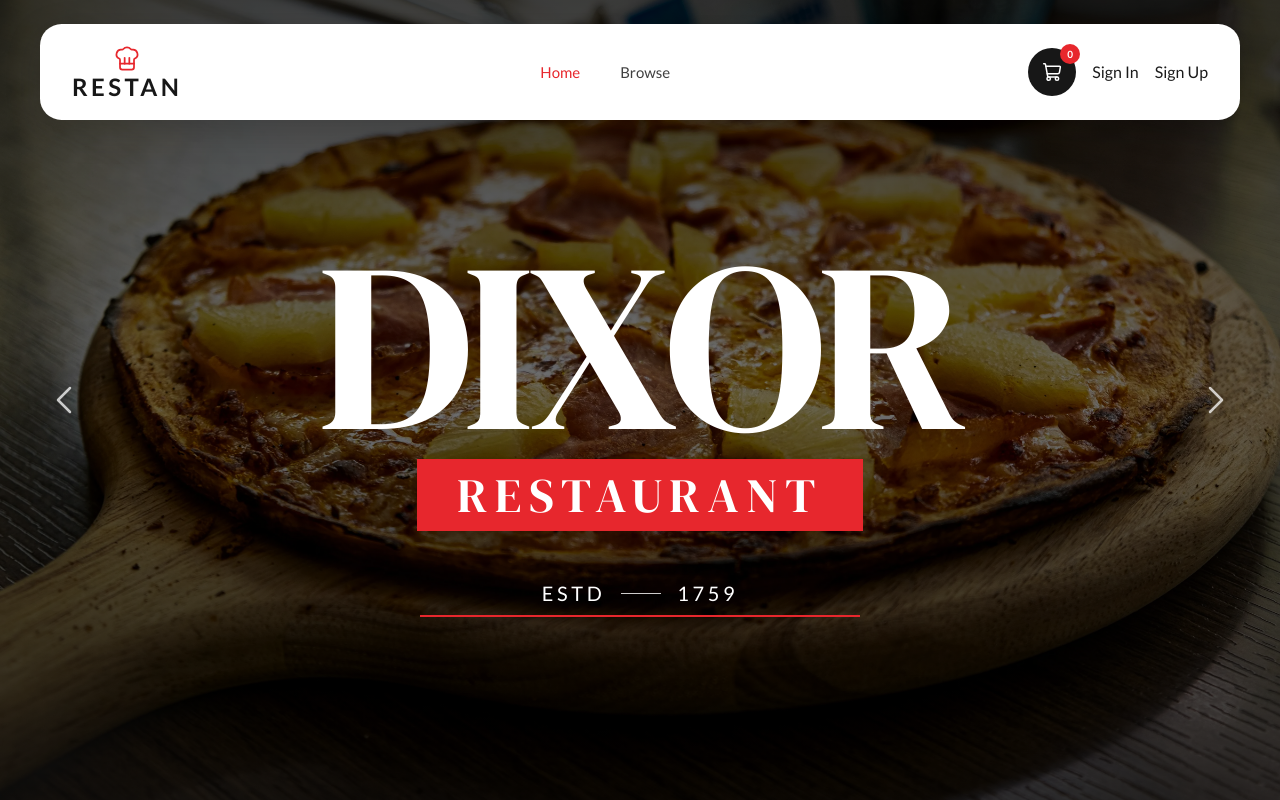
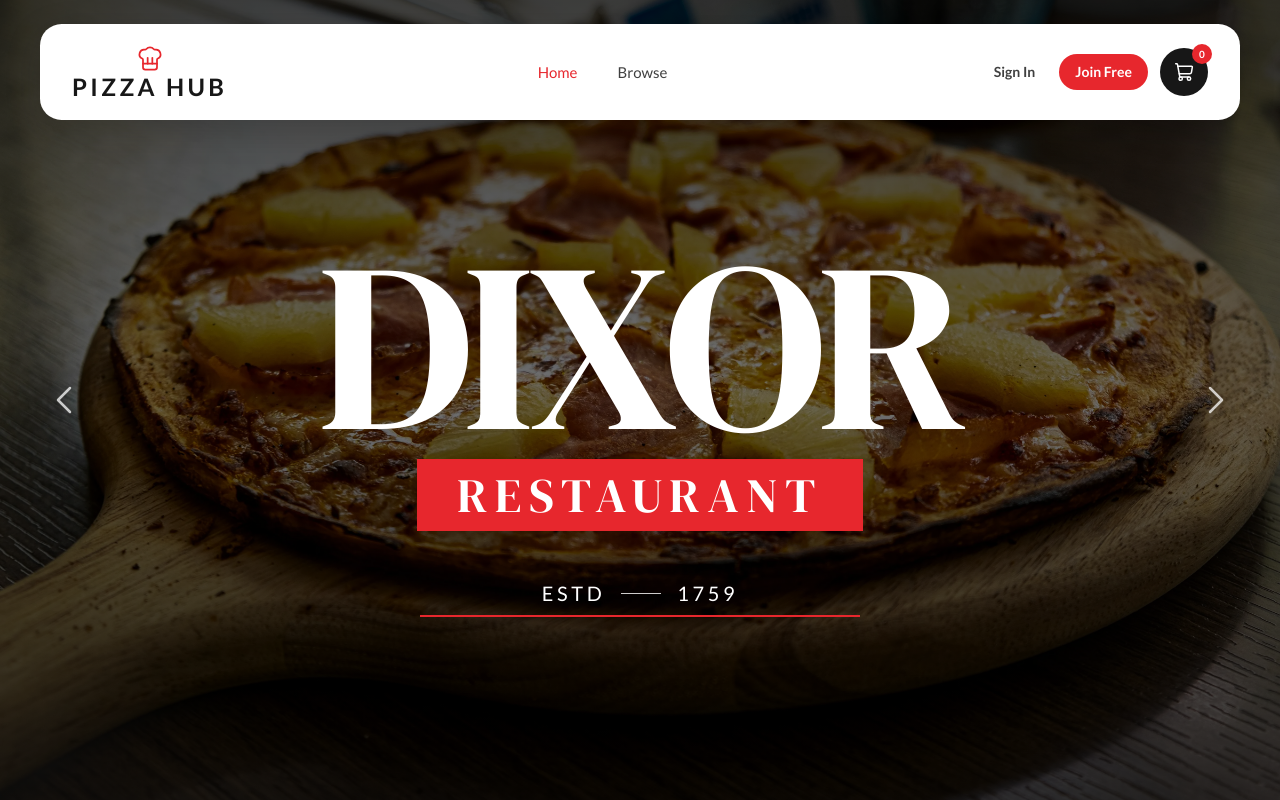
Before and after one commit to nasifmustufakhan7220/restaurant-client, a Next.js app: page / in a window 1280 px wide. Built offline with nearby package versions, Linux system fonts and the light colour scheme.

Commit message:
navbar designed completed, but need to add functionality

```diff
--- a/src/app/(auth)/sign-in/page.tsx
+++ b/src/app/(auth)/sign-in/page.tsx
@@ -0,0 +1,20 @@
+import Link from "next/link";
+
+export default function SignInPage() {
+  return (
+    <main className="flex min-h-screen flex-col items-center justify-center bg-background px-6 text-center">
+      <h1 className="font-serif text-4xl text-foreground sm:text-5xl">
+        Sign In
+      </h1>
+      <p className="mt-3 max-w-md text-sm text-text-secondary sm:text-base">
+        The sign-in form will be added here.
+      </p>
+      <Link
+        href="/"
+        className="mt-8 rounded-full bg-primary px-6 py-3 text-sm font-semibold text-white transition-colors hover:bg-primary/90"
+      >
+        Back to Home
+      </Link>
+    </main>
+  );
+}
--- a/src/app/(auth)/sign-up/page.tsx
+++ b/src/app/(auth)/sign-up/page.tsx
@@ -0,0 +1,20 @@
+import Link from "next/link";
+
+export default function SignUpPage() {
+  return (
+    <main className="flex min-h-screen flex-col items-center justify-center bg-background px-6 text-center">
+      <h1 className="font-serif text-4xl text-foreground sm:text-5xl">
+        Sign Up
+      </h1>
+      <p className="mt-3 max-w-md text-sm text-text-secondary sm:text-base">
+        The sign-up form will be added here.
+      </p>
+      <Link
+        href="/"
+        className="mt-8 rounded-full bg-primary px-6 py-3 text-sm font-semibold text-white transition-colors hover:bg-primary/90"
+      >
+        Back to Home
+      </Link>
+    </main>
+  );
+}
--- a/src/components/Navbar/Navbar.tsx
+++ b/src/components/Navbar/Navbar.tsx
@@ -37,7 +37,7 @@ export default function Navbar() {
               aria-hidden="true"
             />
             <span className="mt-0.5 text-lg font-bold uppercase leading-none tracking-[0.14em] sm:text-2xl">
-              Restan
+              Pizza Hub
             </span>
           </Link>
 
@@ -47,17 +47,34 @@ export default function Navbar() {
               <li key={link.name}>
                 <Link
                   href={link.src}
-                  className={`${pathname === link.src ? "text-primary" : "text-neutral-700"} flex items-center gap-1.5 text-[15px] text-neutral-700 transition-colors hover:text-primary`}
+                  className={`flex items-center gap-1.5 text-[15px] transition-colors hover:text-primary ${
+                    pathname === link.src ? "text-primary" : "text-neutral-700"
+                  }`}
                 >
                   {link.name}
-
                 </Link>
               </li>
             ))}
           </ul>
 
-          {/* Cart and mobile menu buttons */}
-          <div className="flex shrink-0 items-center gap-3 sm:gap-4">
+          {/* Account links, cart, and mobile menu */}
+          <div className="flex shrink-0 items-center gap-2 sm:gap-3">
+            {/* Desktop account links */}
+            <div className="hidden items-center gap-2 lg:flex">
+              <Link
+                href="/sign-in"
+                className="rounded-full px-4 py-2 text-sm font-semibold text-neutral-700 transition-colors hover:text-primary"
+              >
+                Sign In
+              </Link>
+              <Link
+                href="/sign-up"
+                className="rounded-full bg-primary px-4 py-2 text-sm font-semibold text-white transition-colors hover:bg-primary/90"
+              >
+                Join Free
+              </Link>
+            </div>
+
             <button
               type="button"
               aria-label="Open cart"
@@ -72,12 +89,6 @@ export default function Navbar() {
                 0
               </span>
             </button>
-
-            <button>
-              Sign In
-            </button>
-
-            <button>Sign Up</button>
 
             <button
               type="button"
@@ -97,7 +108,8 @@ export default function Navbar() {
 
         {/* Mobile navigation */}
         {isMenuOpen && (
-          <ul className="border-t border-neutral-200 py-2 lg:hidden">
+          <div className="border-t border-neutral-200 py-2 lg:hidden">
+            <ul>
               {navLinks.map((link) => (
                 <li key={link.name}>
                   <Link
@@ -106,11 +118,29 @@ export default function Navbar() {
                     className="flex items-center justify-between px-2 py-3 text-base text-neutral-800 transition-colors hover:text-primary"
                   >
                     {link.name}
-
                   </Link>
                 </li>
               ))}
             </ul>
+
+            {/* Sign In / Sign Up only inside the mobile menu */}
+            <div className="grid grid-cols-2 gap-2 px-2 pb-2 pt-1">
+              <Link
+                href="/sign-in"
+                onClick={closeMenu}
+                className="rounded-full border border-neutral-300 px-4 py-2.5 text-center text-sm font-semibold text-neutral-800 transition-colors hover:border-primary hover:text-primary"
+              >
+                Sign In
+              </Link>
+              <Link
+                href="/sign-up"
+                onClick={closeMenu}
+                className="rounded-full bg-primary px-4 py-2.5 text-center text-sm font-semibold text-white transition-colors hover:bg-primary/90"
+              >
+                Join Free
+              </Link>
+            </div>
+          </div>
         )}
       </nav>
     </header>
```
Also changed, not shown: 1 other file (tests, documents, lock files or other folders). Lines whose indentation alone changed are shown as unchanged.
